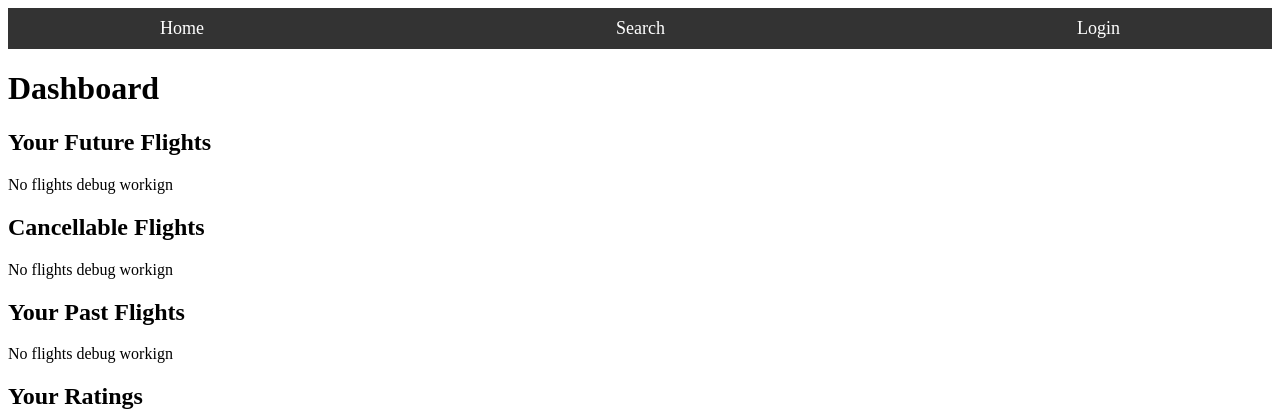
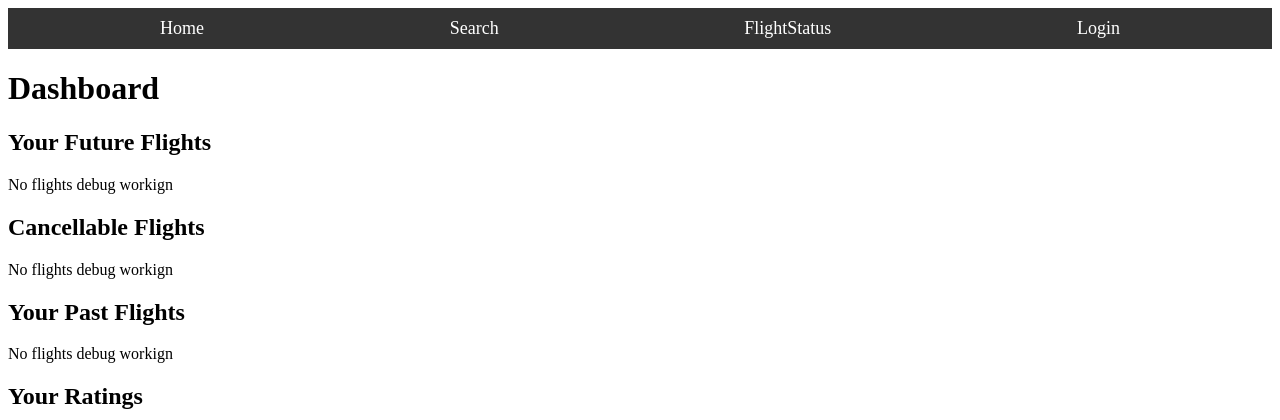
Before and after one commit to TanzHasan/AirplaneDatabaseFinal, a Flask app: page / in a window 1280 px wide. Shown: the top 420 px of the page. Run offline with Flask 3, Linux system fonts and the light colour scheme.

Commit message:
navigation update further

```diff
--- a/app/templates/navbar.html
+++ b/app/templates/navbar.html
@@ -8,6 +8,9 @@
       <div class="navbar-left">
         <a href="/search_flights">Search</a>
       </div>
+      <div class="navbar-left">
+        <a href="/see_flight_status">FlightStatus</a>
+      </div>
       <div class="navbar-right">
         {% if 'email' in session or 'username' in session %}
           <a href="/logout">Logout</a>
```
